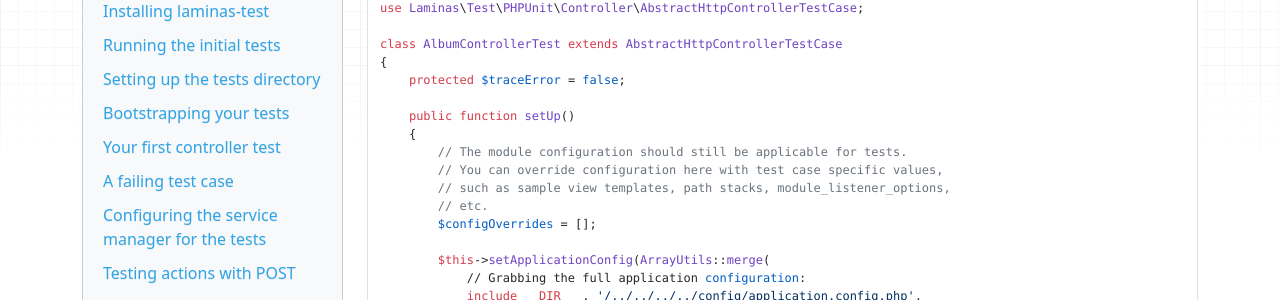
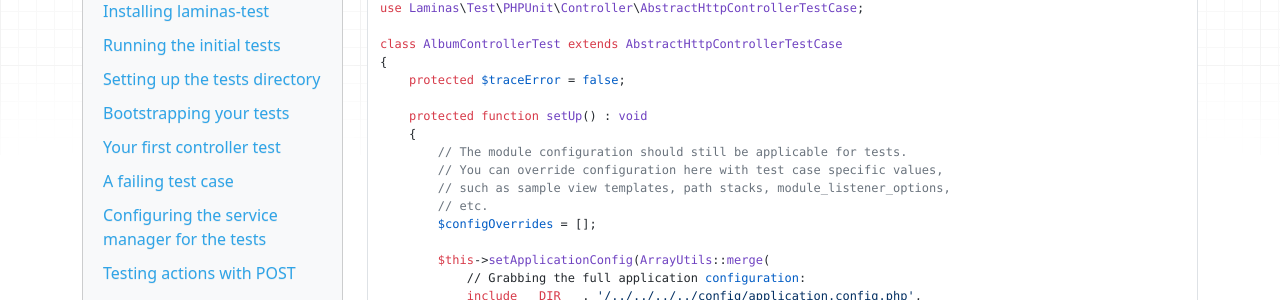
Before and after one commit to laminas/tutorials, an MkDocs documentation site: the page built from docs/book/unit-testing.md, in a window 1280 px wide and 900 px high, scrolled down 2943 px. Shown: the part 151-451 px from the top of the window. Built offline with MkDocs 1.6.1, drawn with Linux system fonts in a browser that asks for light colours; nearby versions of some CDN libraries; some of the changed text lies outside the part shown.

Commit message:
Adds :void to setUp methods in unit tests examples
As of PHP 7 we can easily add void RTH which is required by PHPUnit 8+.
As we support PHPunit 8+ in laminas-test and PHP 5.6 is deprecated
there is no point of keeping these examples compatible with unsupported
PHP version.

Changed visibility to protected, as it should be the same as parent.

Fixes #15

Signed-off-by: Michał Bundyra <contact@webimpress.com>

````diff
--- a/docs/book/unit-testing.md
+++ b/docs/book/unit-testing.md
@@ -175,7 +175,7 @@ class AlbumControllerTest extends AbstractHttpControllerTestCase
 {
     protected $traceError = false;
 
-    public function setUp()
+    protected function setUp() : void
     {
         // The module configuration should still be applicable for tests.
         // You can override configuration here with test case specific values,
@@ -400,7 +400,7 @@ that will then be asserted against.
 With this in place, we can update our `setUp()` method to read as follows:
 
 ```php
-public function setUp()
+protected function setUp() : void
 {
     // The module configuration should still be applicable for tests.
     // You can override configuration here with test case specific values,
@@ -684,7 +684,7 @@ use Laminas\Db\TableGateway\TableGatewayInterface;
 
 class AlbumTableTest extends TestCase
 {
-    protected function setUp()
+    protected function setUp() : void
     {
         $this->tableGateway = $this->prophesize(TableGatewayInterface::class);
         $this->albumTable = new AlbumTable($this->tableGateway->reveal());
````
